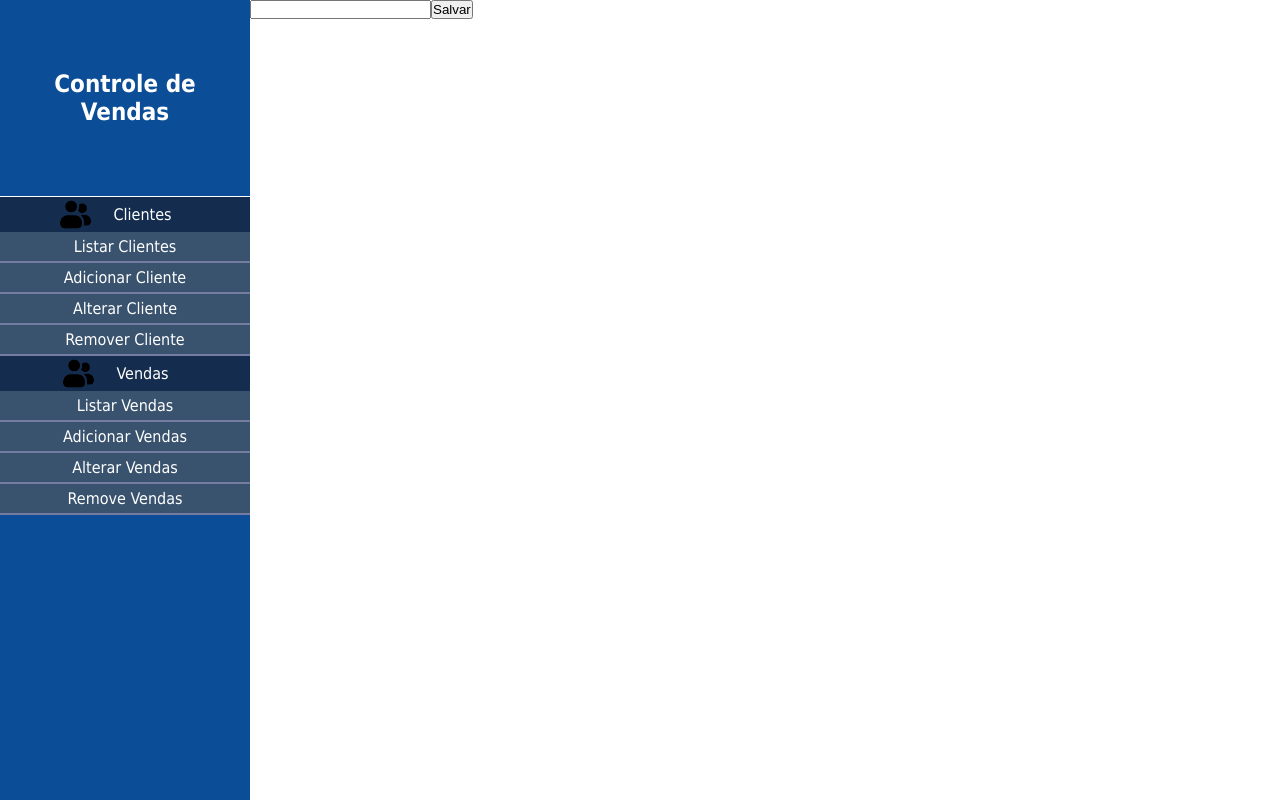
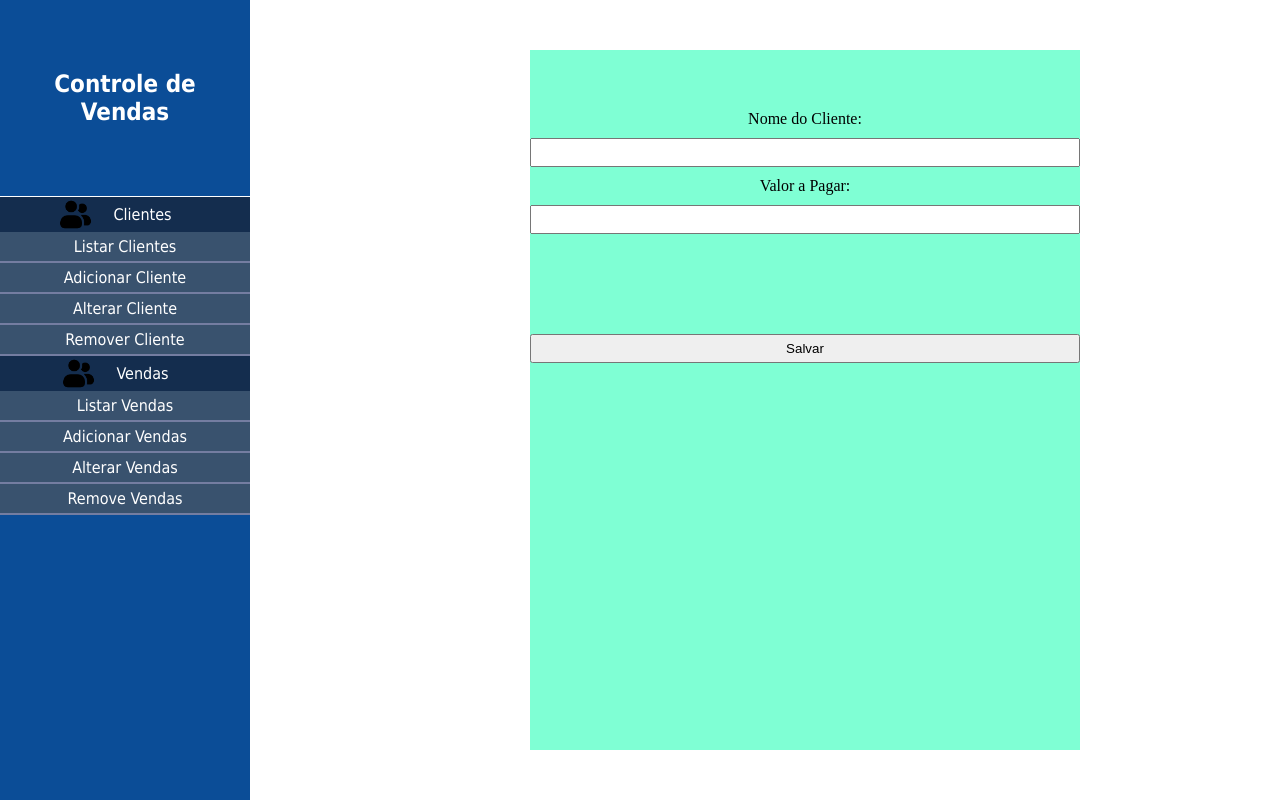
Before and after one commit to CleitonMeiraCampos/controle-vendas-bolo-de-pote, a React (Vite) app: page / in a window 1280 px wide. Both pictures are taken after a click on the item "Adicionar Cliente". Built offline with nearby package versions, Linux system fonts and the light colour scheme; no server answers.

Commit message:
implementação de listar vendas e clientes e inicio de estilização do componete adicionar

```diff
--- /dev/null
+++ b/src/components/adicionar/adicionar.css
@@ -0,0 +1,24 @@
+.container-adicionar-cliente{
+    width: 100%;
+    display: flex;
+    flex-direction: column;
+    padding: 50px 0;
+    margin: 50px 280px;;
+    background-color: aquamarine;
+}
+
+.container-adicionar-cliente label {
+    text-align: center;
+    padding: 10px;
+}
+
+.container-adicionar-cliente input[type="text"], button{
+    min-width: 50%;
+    text-align: center;
+    width: 550px;
+    margin:0 auto;
+    padding: 5px;
+}
+button{
+    margin-top: 100px
+}
--- /dev/null
+++ b/src/components/adicionar/index.jsx
@@ -0,0 +1,41 @@
+import PropTypes from 'prop-types';
+import './adicionar.css';
+
+function Adicionar(props) {
+  var type = props.type;  // A propriedade 'type' (minúscula) do props
+
+  if (type === 'cliente') {
+    return (
+      <div className="container-adicionar-cliente">
+        <label htmlFor="nome-cliente">Nome do Cliente:</label>
+        <input type="text" className="nome-cliente"/>
+        <label htmlFor="valueToPay">Valor a Pagar:</label>
+        <input type="text" className="valueToPay"/>
+        <button>Salvar</button>
+      </div>
+    );
+  } else if (type === 'venda') {
+    return (
+      <div className="container-adicionar">
+        <label htmlFor="vendedor">Nome do Vendedor</label>
+        <input type="text" className="vendedor" id="vendedor" />
+        <label htmlFor="cliente">Nome do Cliente</label>
+        <input type="text" className="cliente" id="cliente" />
+        <label htmlFor="valueVenda">Valor da Venda</label>
+        <input type="text" className="valueVenda" id="valueVenda" />
+        <button>Salvar</button>
+      </div>
+    );
+  } else {
+    return (
+      <div>Tipo não encontrado</div>
+    );
+  }
+}
+
+// Adicionando validação de tipo para as props
+Adicionar.propTypes = {
+  type: PropTypes.string.isRequired, // 'type' deve ser uma string e é obrigatório
+};
+
+export default Adicionar;
--- a/src/pages/Clientes/adicionar/index.jsx
+++ /dev/null
@@ -1,10 +0,0 @@
-function Adicionar(){
-    return (
-        <div className="container-adicionar">
-            <input type="text" />
-            <button>Salvar</button>
-        </div>
-    )
-}
-
-export default Adicionar;
--- a/src/pages/Home/index.jsx
+++ b/src/pages/Home/index.jsx
@@ -1,13 +1,14 @@
 import { useState } from 'react';
 import imgClientes from '../../assets/users-avatar.png';
 import ClientePage from '../Clientes/index.jsx';
-import AdicionarCliente from '../Clientes/adicionar/'
+import Adicionar from '../../components/adicionar/'
 import Venda from '../Vendas/index.jsx';
 import './home.css';
 
 function Home() {
   // Usando o useState com um índice ou string para definir a página ativa
-  const [currentPage, setCurrentPage] = useState('clientes'); // 'clientes' ou 'vendas'
+  const [currentPage, setCurrentPage] = useState('clientes');
+  const [typePage, setTypePage] = useState('');
 
   // Função para alterar a página
   const changePage = (page) => {
@@ -25,11 +26,11 @@ function Home() {
             <div className="option-pages">
               <div className='category-page'>
               <img src={imgClientes} alt="Clientes" />
-              <span onClick={() => changePage('clientes')}>Clientes</span>
+              <span>Clientes</span>
               </div>
               <ul className='sub-category-page'>
-                <li>Listar Clientes</li>
-                <li onClick={() => changePage('adicionarCliente')}>Adicionar Cliente</li>
+                <li onClick={() => changePage('clientes')}>Listar Clientes</li>
+                <li onClick={() => {setTypePage('cliente');changePage('adicionar');}}>Adicionar Cliente</li>
                 <li>Alterar Cliente</li>
                 <li>Remover Cliente</li>
               </ul>
@@ -37,11 +38,11 @@ function Home() {
             <div className="option-pages">
               <div className='category-page'>
                 <img src={imgClientes} alt="Vendas" />
-                <span onClick={() => changePage('vendas')}>Vendas</span>
+                <span>Vendas</span>
               </div>
               <ul className='sub-category-page'>
-                <li>Listar Vendas</li>
-                <li>Adicionar Vendas</li>
+                <li onClick={() => changePage('vendas')}>Listar Vendas</li>
+                <li onClick={() => {setTypePage('venda');changePage('adicionar');}}>Adicionar Vendas</li>
                 <li>Alterar Vendas</li>
                 <li>Remove Vendas</li>
               </ul>
@@ -50,7 +51,7 @@ function Home() {
           </div>
         </aside>
       </section>
-      { currentPage === 'clientes' ? <ClientePage /> : currentPage === 'vendas' ? <Venda /> : currentPage === 'adicionarCliente'? <AdicionarCliente /> : null}
+      { currentPage === 'clientes' ? <ClientePage /> : currentPage === 'vendas' ? <Venda /> : currentPage === 'adicionar'? <Adicionar type={typePage}/> : null}
     </div>
   );
 }
```
Also changed, not shown: src/components/alterar/index.jsx (added, +58 -0 lines).
